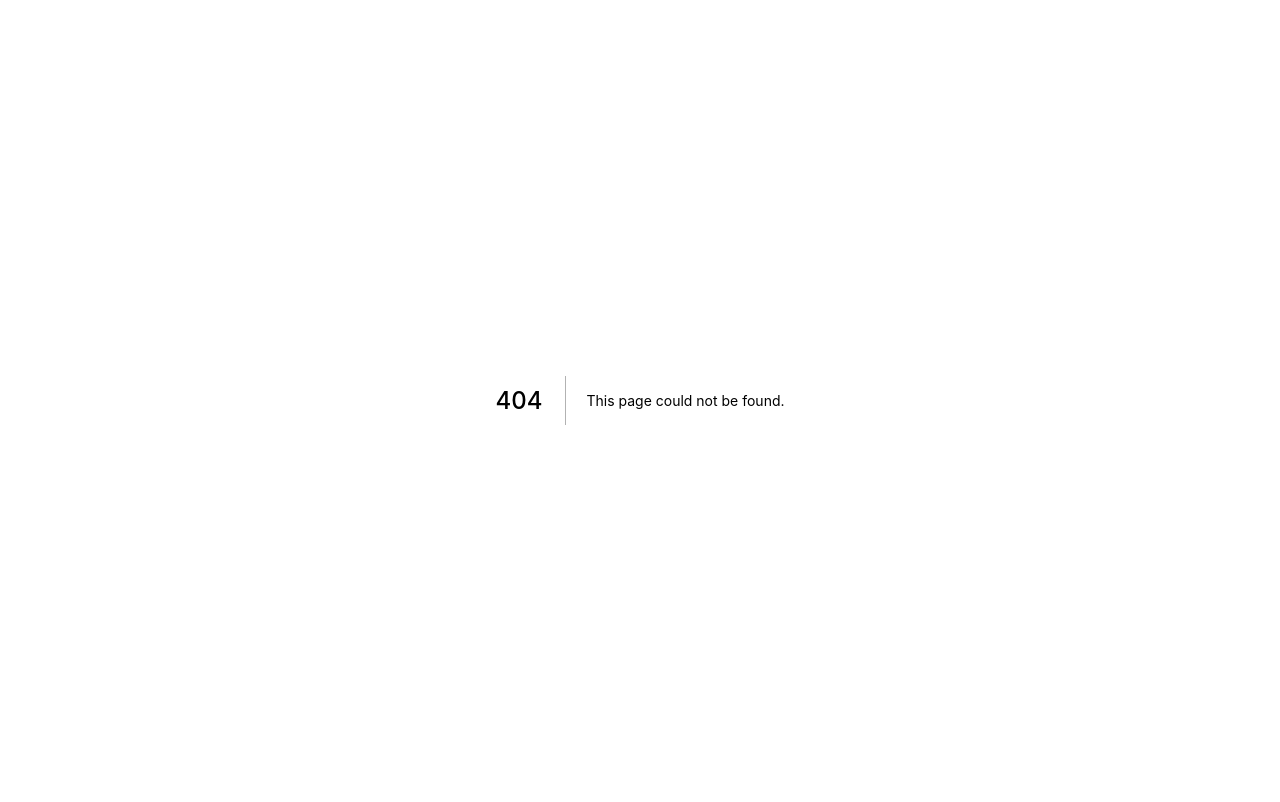
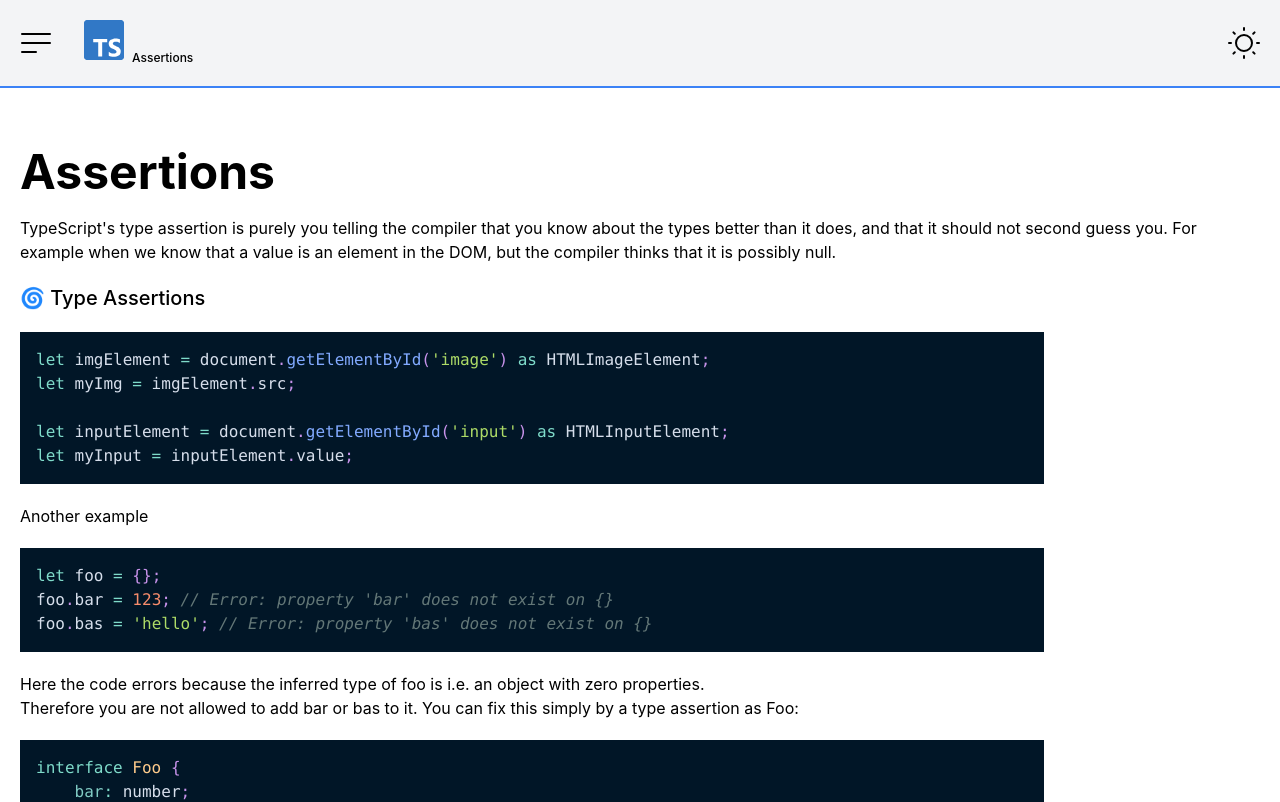
Before and after one commit to webdiego/time-to-learn-ts, a Next.js app: page /basics/08-assertions in a window 1280 px wide. Before the commit this address had no page. Shown: the top 802 px of the page. Built offline with nearby package versions, Linux system fonts and the light colour scheme.

Commit message:
feat(assertions)

```diff
--- /dev/null
+++ b/pages/basics/08-assertions.tsx
@@ -0,0 +1,46 @@
+import * as React from 'react';
+import Layout from '@components/Layout';
+import Code from '@components/Code';
+import Title from '@components/Title';
+
+export default function Assertions() {
+  return (
+    <Layout title="Assertions">
+      <p className="mt-4">
+        TypeScript&apos;s type assertion is purely you telling the compiler that you know about the
+        types better than it does, and that it should not second guess you. For example when we know
+        that a value is an element in the DOM, but the compiler thinks that it is possibly null.
+      </p>
+      <Title text="Type Assertions" />
+      <Code
+        code={`let imgElement = document.getElementById('image') as HTMLImageElement;
+let myImg = imgElement.src;
+
+let inputElement = document.getElementById('input') as HTMLInputElement;
+let myInput = inputElement.value;`}
+      />
+      <p className="mt-4">Another example</p>
+      <Code
+        code={`let foo = {};
+foo.bar = 123; // Error: property 'bar' does not exist on {}
+foo.bas = 'hello'; // Error: property 'bas' does not exist on {}`}
+      />
+      <p className="mt-4">
+        Here the code errors because the inferred type of foo is {} i.e. an object with zero
+        properties. <br />
+        Therefore you are not allowed to add bar or bas to it. You can fix this simply by a type
+        assertion as Foo:
+      </p>
+      <Code
+        code={`interface Foo {
+    bar: number;
+    bas: string;
+}
+
+let foo = {} as Foo;
+foo.bar = 123;
+foo.bas = 'hello';`}
+      />
+    </Layout>
+  );
+}
```
